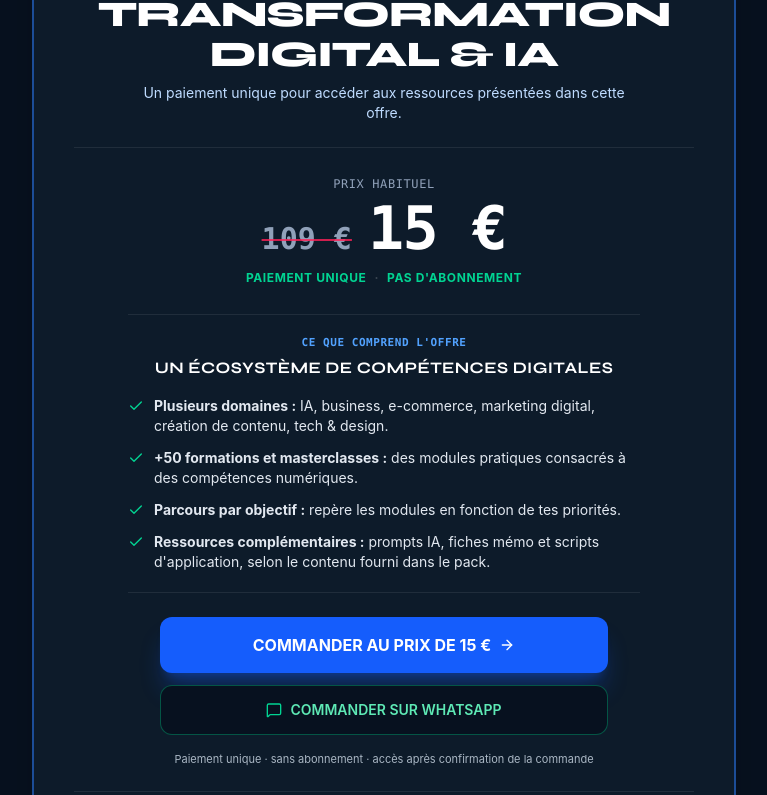
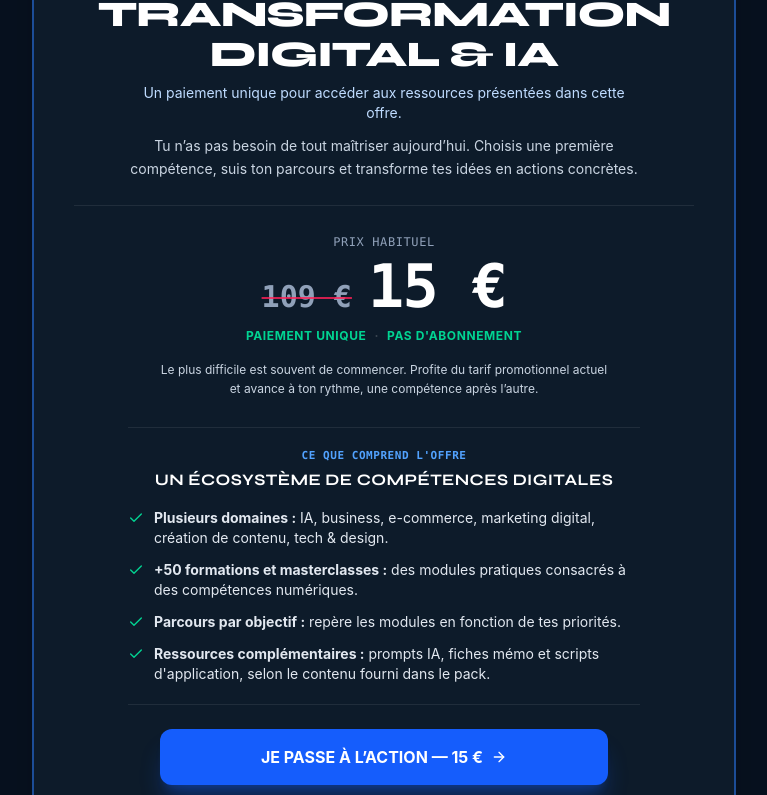
Before and after one commit to abpa80-netizen/Pack-Transformation-Digital-IA, a React (Vite) app: page / in a window 1280 px wide. Shown: the part 4040-4835 px from the top of the page, without its empty margins (256-1023 px from the left). Built offline with nearby package versions, Linux system fonts and the light colour scheme; no server answers.

Commit message:
Strengthen pricing section value and ethical urgency

```diff
--- a/src/components/PricingSectionSingle.tsx
+++ b/src/components/PricingSectionSingle.tsx
@@ -21,6 +21,9 @@ export const PricingSectionSingle: React.FC<PricingSectionSingleProps> = ({ onOr
           <p className="text-xs sm:text-sm text-blue-200 mt-2 max-w-lg mx-auto">
             Un paiement unique pour accéder aux ressources présentées dans cette offre.
           </p>
+          <p className="text-xs sm:text-sm text-slate-300 mt-3 max-w-lg mx-auto leading-relaxed">
+            Tu n’as pas besoin de tout maîtriser aujourd’hui. Choisis une première compétence, suis ton parcours et transforme tes idées en actions concrètes.
+          </p>
         </div>
         <div className="py-7 text-center">
           <span className="text-xs font-mono font-medium text-slate-400 uppercase tracking-wider block mb-1.5">Prix habituel</span>
@@ -31,6 +34,9 @@ export const PricingSectionSingle: React.FC<PricingSectionSingleProps> = ({ onOr
           <div className="flex flex-wrap items-center justify-center gap-2 text-xs text-emerald-400 font-bold uppercase tracking-wider mt-3">
             <span>Paiement unique</span><span className="text-white/20">·</span><span>Pas d'abonnement</span>
           </div>
+          <p className="text-xs text-slate-300 mt-4 max-w-md mx-auto leading-relaxed">
+            Le plus difficile est souvent de commencer. Profite du tarif promotionnel actuel et avance à ton rythme, une compétence après l’autre.
+          </p>
         </div>
         <div className="py-5 border-y border-white/[0.08] max-w-lg mx-auto">
           <div className="text-center mb-4">
@@ -48,7 +54,7 @@ export const PricingSectionSingle: React.FC<PricingSectionSingleProps> = ({ onOr
         </div>
         <div className="pt-6 space-y-3 max-w-md mx-auto">
           <button onClick={onOrderClick} className="w-full inline-flex items-center justify-center gap-2 py-4 px-6 text-sm sm:text-base font-bold text-white bg-blue-600 hover:bg-blue-500 rounded-xl shadow-xl shadow-blue-600/30 transition-all active:scale-[0.98] cursor-pointer">
-            <span>COMMANDER AU PRIX DE 15 €</span><ArrowRight className="w-4 h-4" />
+            <span>JE PASSE À L’ACTION — 15 €</span><ArrowRight className="w-4 h-4" />
           </button>
           <a href={getWhatsAppUrl()} target="_blank" rel="noopener noreferrer" className="w-full inline-flex items-center justify-center gap-2 py-3.5 px-5 text-xs sm:text-sm font-semibold text-emerald-300 hover:text-white bg-[#07111F] hover:bg-white/[0.06] border border-emerald-500/40 rounded-xl transition-colors cursor-pointer text-center">
             <MessageSquare className="w-4 h-4 text-emerald-400" /><span>COMMANDER SUR WHATSAPP</span>
```
